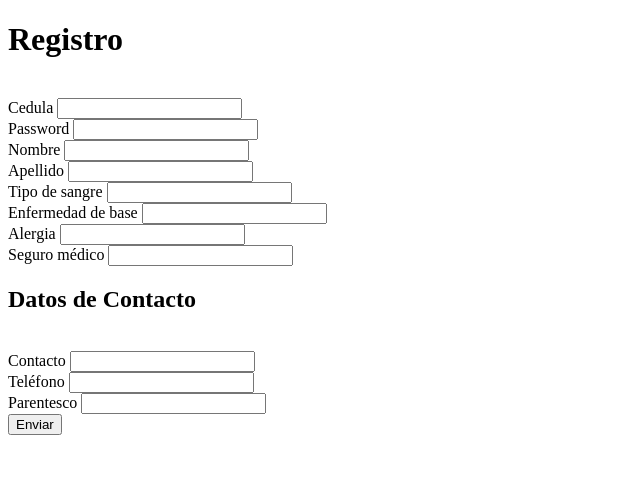
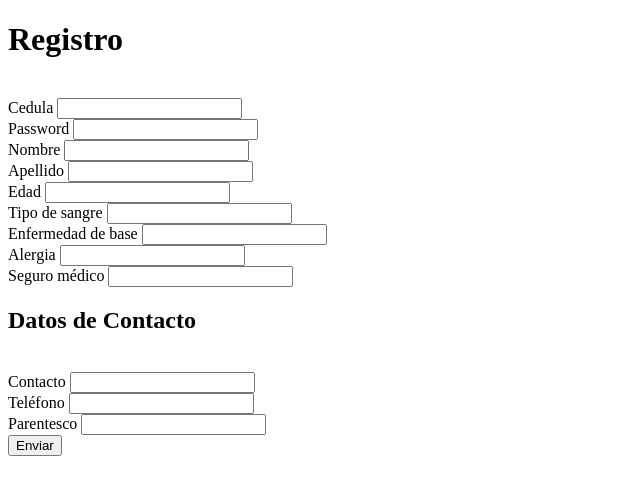
Before and after one commit to paniagua788/KokiApp, a Flask app: page /register in a window 1280 px wide. Shown: the top 495 px of the page, without its empty margins (0-640 px from the left). Run offline with Flask 3, Linux system fonts and the light colour scheme.

Commit message:
edad added

```diff
--- a/app.py
+++ b/app.py
@@ -5,7 +5,7 @@ app = Flask(__name__)
 
 # Configuramos la ruta a la base de datos
 # Conexion a la db
-app.config['SQLALCHEMY_DATABASE_URI'] = 'sqlite:///base_de_datos.db'
+app.config['SQLALCHEMY_DATABASE_URI'] = 'sqlite:///base_de_datos2.db'
 # Configuramos la clave secreta para el manejo de sesiones
 app.config['SECRET_KEY'] = 'clavesecreta'
 
@@ -18,6 +18,7 @@ class Usuario(db.Model):
     id = db.Column(db.Integer, primary_key=True)
     nombre = db.Column(db.String(50), nullable=False)
     cedula = db.Column(db.Integer, nullable=False)
+    edad = db.Column(db.Integer, nullable=False)
     password = db.Column(db.String(50), nullable=False)
     apellido = db.Column(db.String(50), nullable=False)
     tipo_sangre = db.Column(db.String(50), nullable=False)
@@ -28,9 +29,10 @@ class Usuario(db.Model):
     tel_cont = db.Column(db.Integer, nullable=False)
     parentesco = db.Column(db.String(50), nullable=False)
 
-    def __init__(self, nombre, cedula, password, apellido, tipo_sangre, enf_base, alergia, seguro_medico, nom_cont, tel_cont, parentesco):
+    def __init__(self, nombre, cedula, edad, password, apellido, tipo_sangre, enf_base, alergia, seguro_medico, nom_cont, tel_cont, parentesco):
         self.nombre = nombre
         self.cedula = cedula
+        self.edad = edad
         self.password = password
         self.apellido = apellido
         self.tipo_sangre = tipo_sangre
@@ -54,6 +56,7 @@ def register():
 
         nombre = diccionario['nombre']
         cedula = diccionario['cedula']
+        edad = diccionario['edad']
         password = diccionario['password']
         apellido = diccionario['apellido']
         tipo_sangre = diccionario['tipo_sangre']
@@ -67,7 +70,7 @@ def register():
         print(nombre, cedula, password, apellido, tipo_sangre, enf_base, alergia, seguro_medico, nom_cont, tel_cont, parentesco)
 
         # crear un objeto con los datos del form y guardar
-        user = Usuario(nombre, cedula, password, apellido, tipo_sangre, enf_base, alergia, seguro_medico, nom_cont, tel_cont, parentesco)
+        user = Usuario(nombre, cedula, edad, password, apellido, tipo_sangre, enf_base, alergia, seguro_medico, nom_cont, tel_cont, parentesco)
 
         # Agregar a la base de datos
         db.session.add(user)
--- a/qr.py
+++ b/qr.py
@@ -20,7 +20,7 @@ Qrcode = qrcode.QRCode(error_correction=qrcode.constants.ERROR_CORRECT_H)
 
 
 # Generamos la ruta a la que nuestro codigo QR va a redireccionar
-url = 'http://192.168.100.52:7000/'
+url = 'http://192.168.100.31:7000/login'
 Qrcode.add_data(url)
 # Generamos el codigo QR
 qrcode.make()
--- a/templates/ficha.html
+++ b/templates/ficha.html
@@ -14,7 +14,9 @@
     <p> Cedula: {{usuario['cedula']}} </p>
     <p> Nombre: {{usuario['nombre']}} </p>
     <p> Apellido: {{usuario['apellido']}} </p>
+    <p> Edad: {{usuario['edad']}}</p>
     <p> Tipo de sangre: {{usuario['tipo_de_sangre']}} </p>
+    <p> Enfermedad de base: {{usuario['enfermedad_base']}}</p>
     <p> Alergia: {{usuario['alergia']}} </p>
     <p> Seguro medico: {{usuario['seguro_medico']}} </p>
     <br>
--- a/templates/register.html
+++ b/templates/register.html
@@ -15,6 +15,7 @@
         <label>Password</label> <input name="password" type="password"> <br>
         <label>Nombre</label> <input name="nombre"> <br>
         <label>Apellido</label> <input name="apellido"> <br>
+        <label>Edad</label> <input name="edad" type="number"> <br>
         <label>Tipo de sangre</label> <input name="tipo_sangre"> <br>
         <label>Enfermedad de base</label> <input name="enfermedad_base"> <br>
         <label>Alergia</label> <input name="alergia"> <br>
```
Also changed, not shown: qr_penguin.png.
